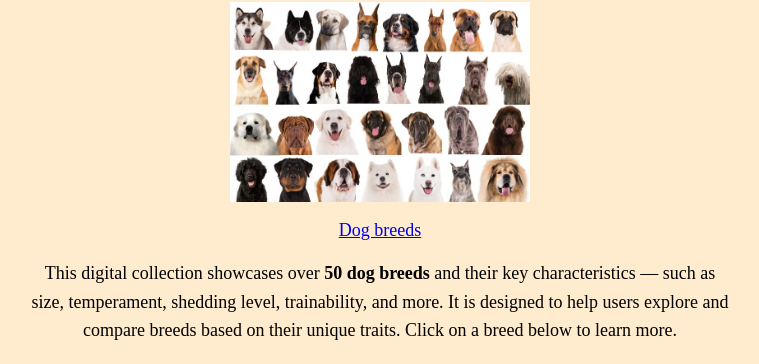
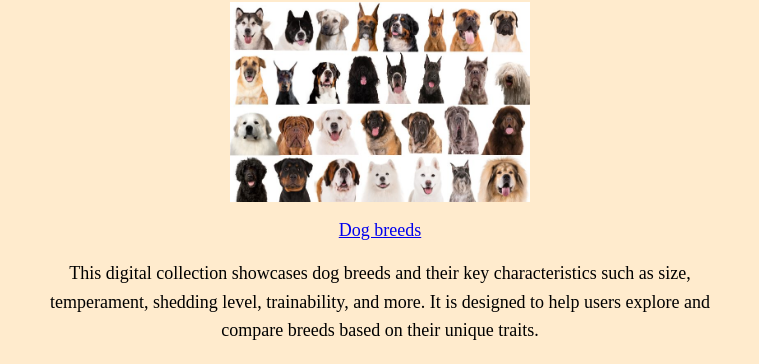
Before and after one commit to cristinaa16/Webpage, a plain HTML site: page index.html in a window 1280 px wide. Shown: the part 117-481 px from the top of the page, without its empty margins (260-1019 px from the left). Drawn offline with Linux system fonts and the light colour scheme.

Commit message:
Update index.html

```diff
--- a/index.html
+++ b/index.html
@@ -16,7 +16,7 @@
 
 
     <p style="max-width: 700px; margin: 0 auto 20px; font-size: 18px; line-height: 1.6;">
-      This digital collection showcases over <strong>50 dog breeds</strong> and their key characteristics — such as size, temperament, shedding level, trainability, and more. It is designed to help users explore and compare breeds based on their unique traits. Click on a breed below to learn more.
+      This digital collection showcases dog breeds and their key characteristics such as size, temperament, shedding level, trainability, and more. It is designed to help users explore and compare breeds based on their unique traits.
     </p>
 
     <h1>Dog Breeds</h1>
```
